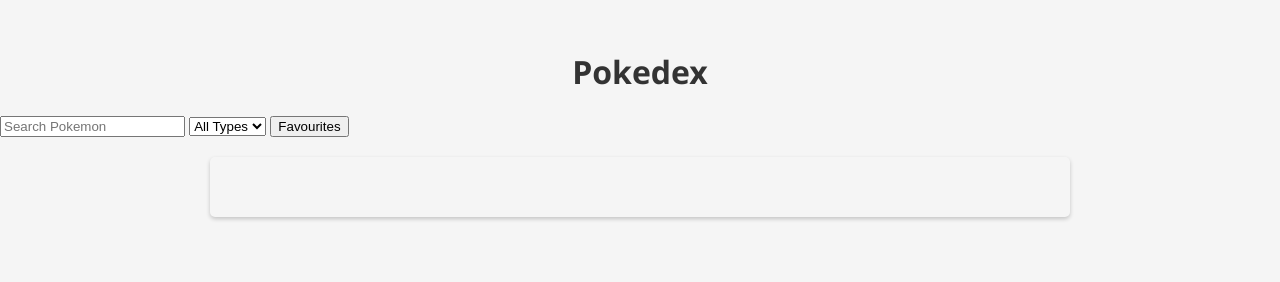
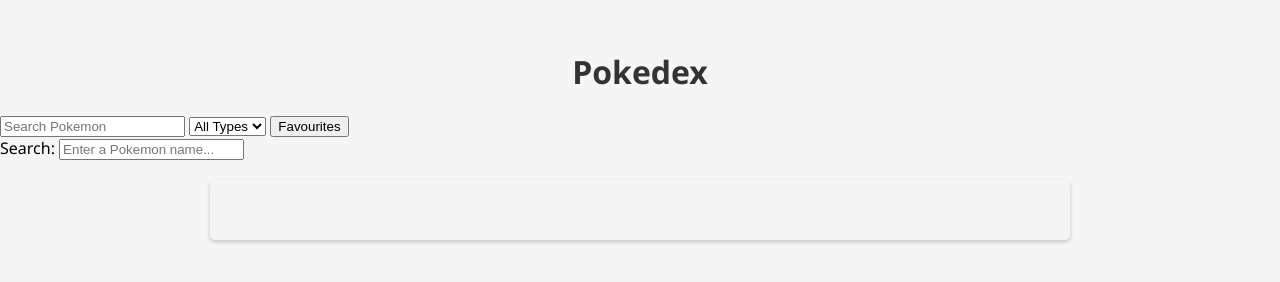
Before and after one commit to saiprasadreddy33/Pokedex, a plain HTML site: page Pokedex/index.html in a window 1280 px wide. Drawn offline with Linux system fonts and the light colour scheme; no server answers.

Commit message:
Update index.html

```diff
--- a/Pokedex/index.html
+++ b/Pokedex/index.html
@@ -33,6 +33,11 @@
       </select>
       <button id="favouritesButton">Favourites</button>
     </div>
+    <div id="search-container">
+  <label for="search-input">Search:</label>
+  <input type="text" id="search-input" placeholder="Enter a Pokemon name...">
+</div>
+<div
     <div id="grid"></div>
     <script src="script.js"></script>
   </body>
```
